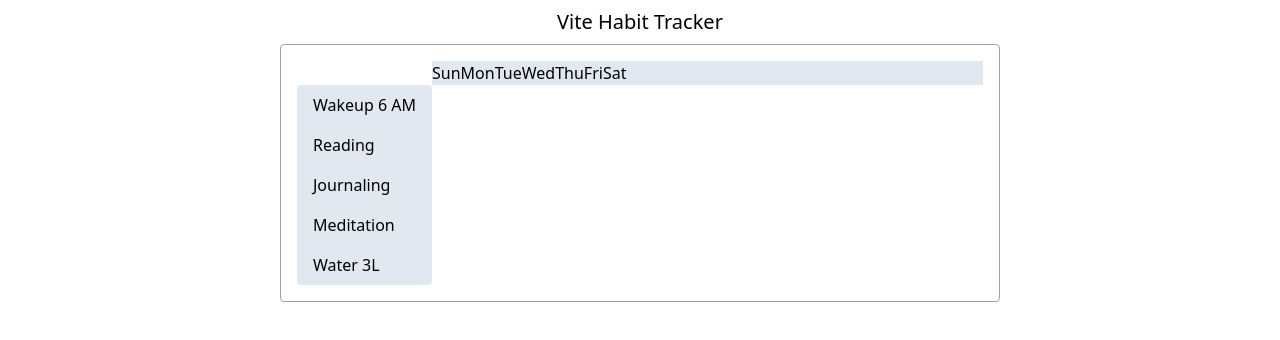
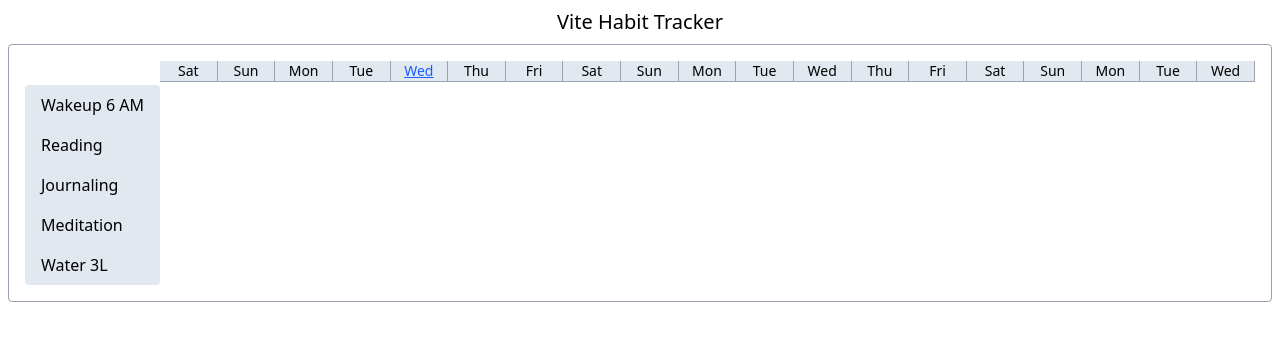
Before and after one commit to gauravchl/vite-habit-tracker, a React (Vite) app: page / in a window 1280 px wide. Shown: the top 340 px of the page. Built offline with nearby package versions, Linux system fonts and the light colour scheme.

Commit message:
Add Initial components

```diff
--- a/package.json
+++ b/package.json
@@ -11,6 +11,7 @@
   },
   "dependencies": {
     "@tailwindcss/vite": "^4.0.8",
+    "date-fns": "^4.1.0",
     "react": "^19.0.0",
     "react-dom": "^19.0.0",
     "tailwindcss": "^4.0.8"
--- a/src/App.tsx
+++ b/src/App.tsx
@@ -1,4 +1,5 @@
 import { useState } from "react";
+import HabitsContainer from "./HabitsContainer";
 
 function App() {
   const [count, setCount] = useState(0);
@@ -7,27 +8,7 @@ function App() {
     <>
       <h1 className="text-xl font-medium text-center py-2">Vite Habit Tracker</h1>
 
-      <div className="flex justify-center items-center border border-gray-400 rounded-sm p-4 max-w-[720px] mx-auto">
-        <div className="bg-slate-200 px-4 rounded-sm mt-6">
-          <div className="py-2">Wakeup 6 AM</div>
-          <div className="py-2">Reading</div>
-          <div className="py-2">Journaling</div>
-          <div className="py-2">Meditation</div>
-          <div className="py-2">Water 3L</div>
-        </div>
-
-        <div className="flex-1 flex flex-col mb-auto">
-          <div className="bg-slate-200 flex flex-row">
-            <div>Sun</div>
-            <div>Mon</div>
-            <div>Tue</div>
-            <div>Wed</div>
-            <div>Thu</div>
-            <div>Fri</div>
-            <div>Sat</div>
-          </div>
-        </div>
-      </div>
+      <HabitsContainer />
     </>
   );
 }
--- /dev/null
+++ b/src/Days.tsx
@@ -0,0 +1,38 @@
+import React from "react";
+import { format, differenceInCalendarDays, addDays, isToday } from "date-fns";
+
+interface DaysProps {
+  habits: { id: number; name: string }[];
+  entries: { habitId: number; completedAt: string }[];
+}
+
+const currentDate: Date = new Date();
+
+const Days: React.FC<DaysProps> = ({ habits, entries }) => {
+  const firstEntry = entries.sort((a, b) => new Date(a.completedAt).getTime() - new Date(b.completedAt).getTime())[0] || null;
+  const lastEntry = entries.sort((a, b) => new Date(b.completedAt).getTime() - new Date(a.completedAt).getTime())[0] || null;
+
+  let daysToShow = 15;
+  if (firstEntry) {
+    daysToShow = differenceInCalendarDays(new Date(), new Date(firstEntry.completedAt)) + daysToShow;
+  }
+
+  const days = [firstEntry ? new Date(firstEntry.completedAt) : new Date()];
+  for (let i = 1; i < daysToShow; i++) {
+    days.push(addDays(days[i - 1], 1));
+  }
+
+  return (
+    <div className="flex-1 flex flex-col mb-auto overflow-scroll">
+      <div className="bg-slate-200 flex flex-row">
+        {days.map((day, i) => (
+          <div key={i} className="flex-1 flex justify-center items-center border-r border-b border-gray-400">
+            <div className={`text-sm px-2 ${isToday(day) ? "underline text-blue-600" : ""}`}>{format(day, "E")}</div>
+          </div>
+        ))}
+      </div>
+    </div>
+  );
+};
+
+export default Days;
--- /dev/null
+++ b/src/Habits.tsx
@@ -0,0 +1,19 @@
+import React from "react";
+
+interface HabitsProps {
+  habits: { id: number; name: string }[];
+}
+
+const Habits: React.FC<HabitsProps> = ({ habits }) => {
+  return (
+    <div className="bg-slate-200 px-4 rounded-sm mt-6">
+      {habits.map((habit) => (
+        <div key={habit.id} className="py-2">
+          {habit.name}
+        </div>
+      ))}
+    </div>
+  );
+};
+
+export default Habits;
--- /dev/null
+++ b/src/HabitsContainer.tsx
@@ -0,0 +1,31 @@
+import React from "react";
+import Days from "./Days";
+import Habits from "./Habits";
+
+const habits = [
+  { id: 1, name: "Wakeup 6 AM" },
+  { id: 2, name: "Reading" },
+  { id: 3, name: "Journaling" },
+  { id: 4, name: "Meditation" },
+  { id: 5, name: "Water 3L" },
+];
+
+const entries = [
+  { habitId: 1, completedAt: "2025-02-25T12:00:00.000Z" },
+  { habitId: 2, completedAt: "2025-02-25T12:00:00.000Z" },
+  { habitId: 3, completedAt: "2025-02-25T12:00:00.000Z" },
+  { habitId: 1, completedAt: "2025-02-22T12:00:00.000Z" },
+  { habitId: 4, completedAt: "2025-02-25T12:00:00.000Z" },
+  { habitId: 2, completedAt: "2025-02-25T12:00:00.000Z" },
+];
+
+const HabitsContainer: React.FC = () => {
+  return (
+    <div className="flex justify-center items-center border border-gray-400 rounded-sm p-4 mx-2">
+      <Habits habits={habits} />
+      <Days habits={habits} entries={entries} />
+    </div>
+  );
+};
+
+export default HabitsContainer;
```
Also changed, not shown: 1 other file (tests, documents, lock files or other folders).
